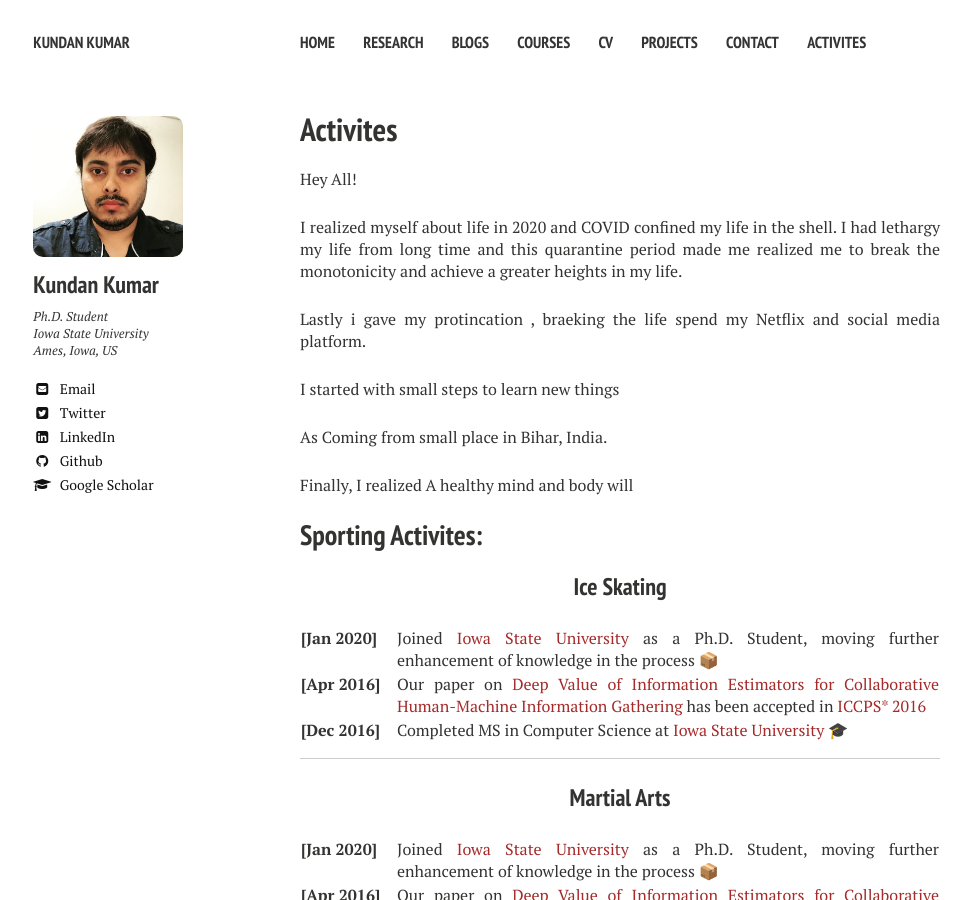
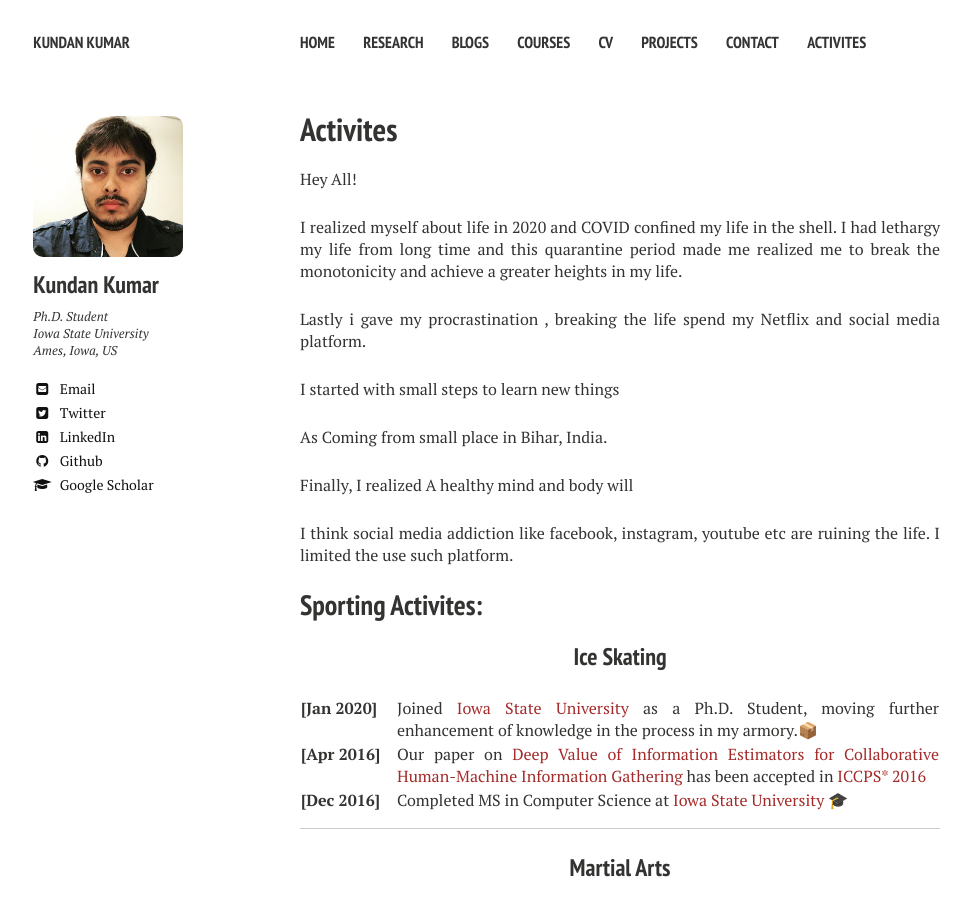
Before and after one commit to kundan7kumar/kundan7kumar.github.io, a Jekyll site: the page built from travel/index.md, in a window 1280 px wide and 900 px high. Shown: the whole window, without its empty margins (20-992 px from the left). Built offline with Jekyll 4.4.1, drawn with Linux system fonts in a browser that asks for light colours; nearby versions of some CDN libraries.

Commit message:
Update index.md

```diff
--- a/travel/index.md
+++ b/travel/index.md
@@ -12,7 +12,7 @@ Hey All!
 I realized myself about life in 2020 and COVID confined my life in the shell. I had lethargy my life from long time
 and this quarantine period made me realized me to break the monotonicity and achieve a greater heights in my life.
 
-Lastly i gave my protincation , braeking the life spend my Netflix and social media platform.
+Lastly i gave my procrastination , breaking the life spend my Netflix and social media platform.
 
 I started with small steps to learn new things
 
@@ -20,6 +20,7 @@ As Coming from small place in Bihar, India.
 
 Finally, I realized A healthy mind and body will
 
+I think social media addiction like facebook, instagram, youtube etc are ruining the life. I limited the use such platform.
 
 Sporting Activites:
 ----
@@ -30,7 +31,7 @@ Sporting Activites:
     <col width="85%">
     <tr>
         <td valign="top"><strong>[Jan 2020]</strong></td>
-        <td>Joined <a href="https://cs.iastate.edu/">Iowa State University </a> as a Ph.D. Student, moving further enhancement of knowledge in the process &#128230;
+        <td>Joined <a href="https://cs.iastate.edu/">Iowa State University </a> as a Ph.D. Student, moving further enhancement of knowledge in the process in my armory.&#128230;
         </td>
     </tr>
 
```
